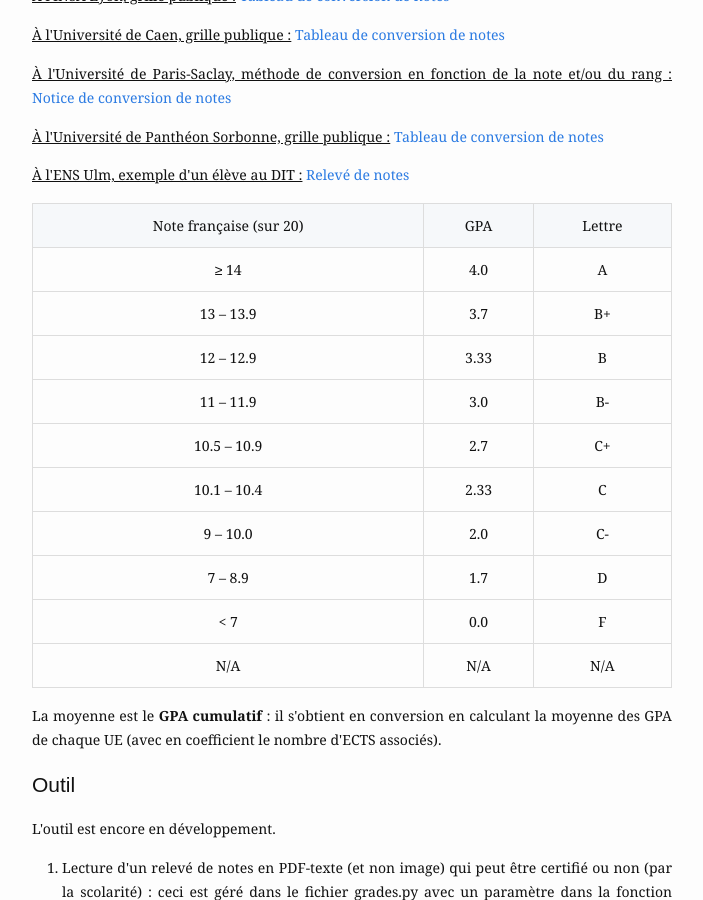
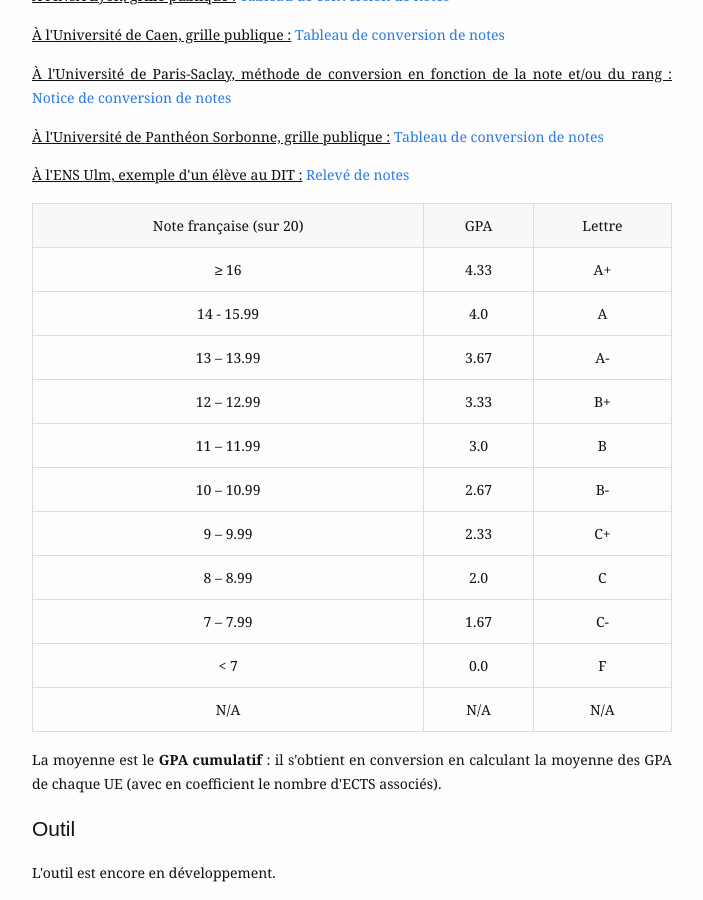
Before and after one commit to emmaredor/emmaredor.github.io, a Jekyll site: the page built from ens-grades.md, in a window 1280 px wide and 900 px high, scrolled down 1049 px. Shown: the whole window, without its empty margins (288-991 px from the left). Built offline with Jekyll 4.4.1, drawn with Linux system fonts in a browser that asks for light colours.

Commit message:
Change grading to match Saclay's

```diff
--- a/ens-grades.md
+++ b/ens-grades.md
@@ -112,14 +112,15 @@ slug: /ens-grades.html
 
   <table>
     <tr><th>Note française (sur 20)</th><th>GPA</th><th>Lettre</th></tr>
-    <tr><td>≥ 14</td><td>4.0</td><td>A</td></tr>
-    <tr><td>13 – 13.9</td><td>3.7</td><td>B+</td></tr>
-    <tr><td>12 – 12.9</td><td>3.33</td><td>B</td></tr>
-    <tr><td>11 – 11.9</td><td>3.0</td><td>B-</td></tr>
-    <tr><td>10.5 – 10.9</td><td>2.7</td><td>C+</td></tr>
-    <tr><td>10.1 – 10.4</td><td>2.33</td><td>C</td></tr>
-    <tr><td>9 – 10.0</td><td>2.0</td><td>C-</td></tr>
-    <tr><td>7 – 8.9</td><td>1.7</td><td>D</td></tr>
+    <tr><td>≥ 16</td><td>4.33</td><td>A+</td></tr>
+    <tr><td>14 - 15.99</td><td>4.0</td><td>A</td></tr>
+    <tr><td>13 – 13.99</td><td>3.67</td><td>A-</td></tr>
+    <tr><td>12 – 12.99</td><td>3.33</td><td>B+</td></tr>
+    <tr><td>11 – 11.99</td><td>3.0</td><td>B</td></tr>
+    <tr><td>10 – 10.99</td><td>2.67</td><td>B-</td></tr>
+    <tr><td>9 – 9.99</td><td>2.33</td><td>C+</td></tr>
+    <tr><td>8 – 8.99</td><td>2.0</td><td>C</td></tr>
+    <tr><td>7 – 7.99</td><td>1.67</td><td>C-</td></tr>
     <tr><td>&lt; 7</td><td>0.0</td><td>F</td></tr>
     <tr><td>N/A</td><td>N/A</td><td>N/A</td></tr>
   </table>
```
Also changed, not shown: 2 other files.
